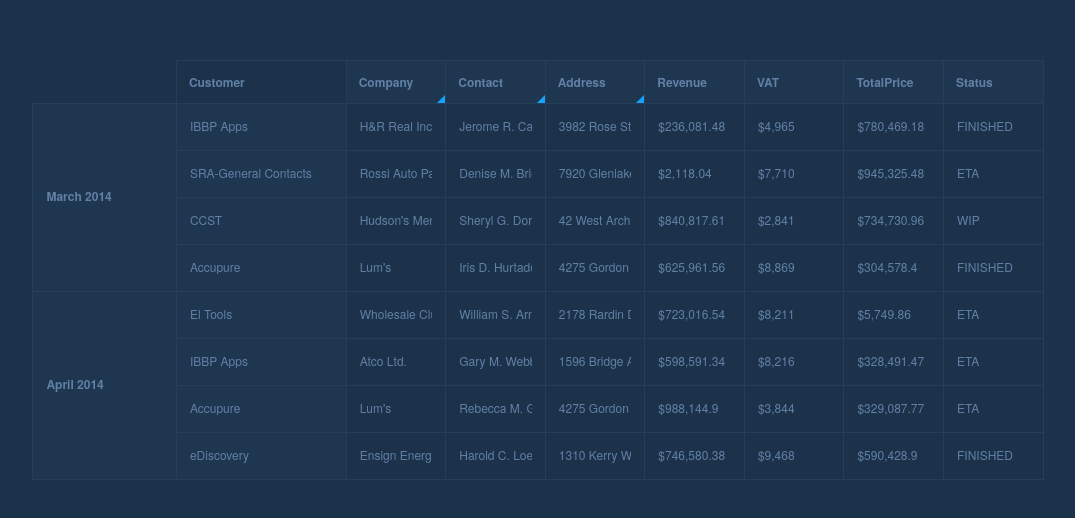
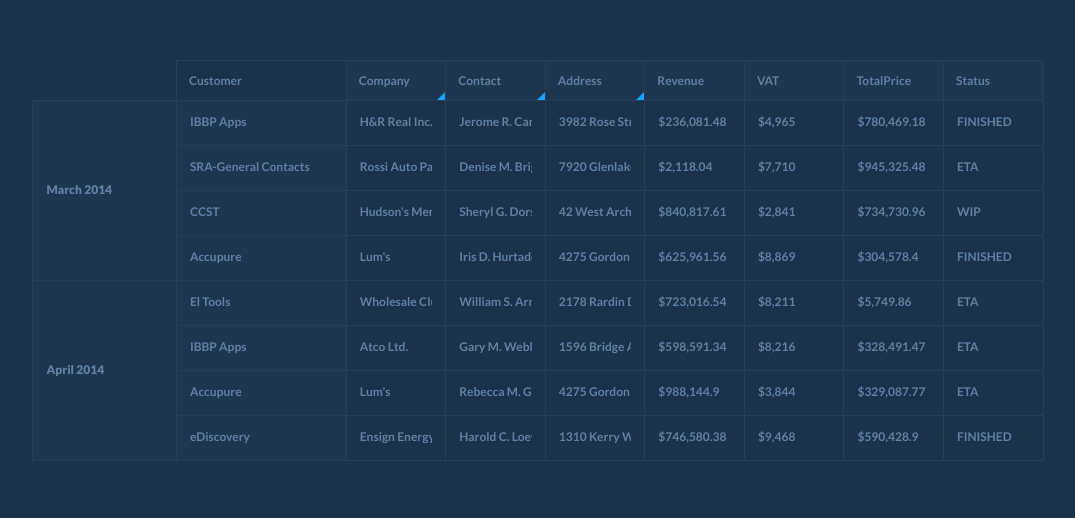
Before and after one commit to LucienLee/vue-data-grid, a Vue app: page / in a window 1280 px wide. Shown: the top 518 px of the page, without its empty margins (102-1177 px from the left). Built offline with nearby package versions, Linux system fonts and the light colour scheme.

Commit message:
change font to Lato

```diff
--- a/src/App.vue
+++ b/src/App.vue
@@ -15,6 +15,7 @@
 </script>
 
 <style lang="sass">
+@import url('https://fonts.googleapis.com/css?family=Lato:700,900')
 @import "./sass/variables"
 
 body
@@ -23,7 +24,8 @@
   color: $text-color
 
 #app
-  font-family: HelveticaNeue, Arial, sans-serif
+  font-family: Lato, Arial, sans-serif
+  font-weight: 700
   -webkit-font-smoothing: antialiased
   -moz-osx-font-smoothing: grayscale
   margin-top: 60px
```
